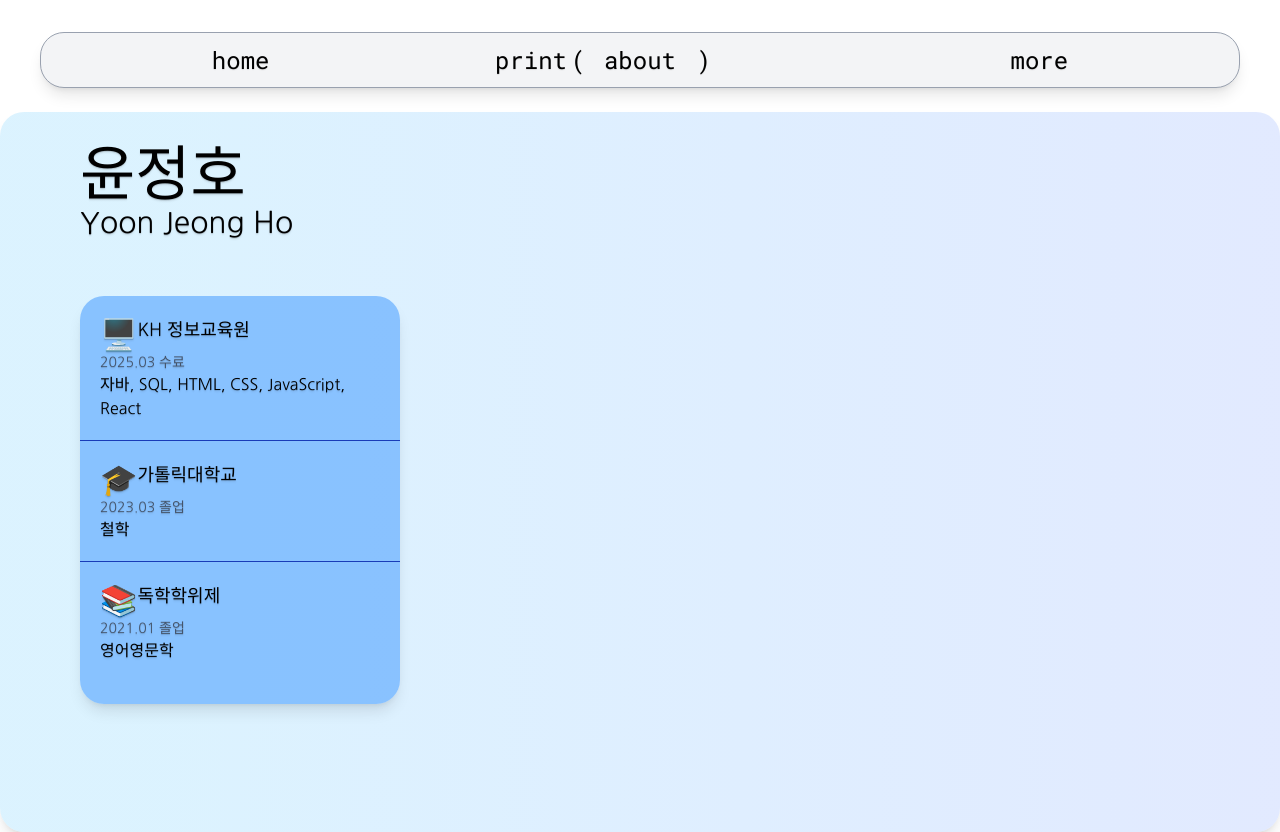
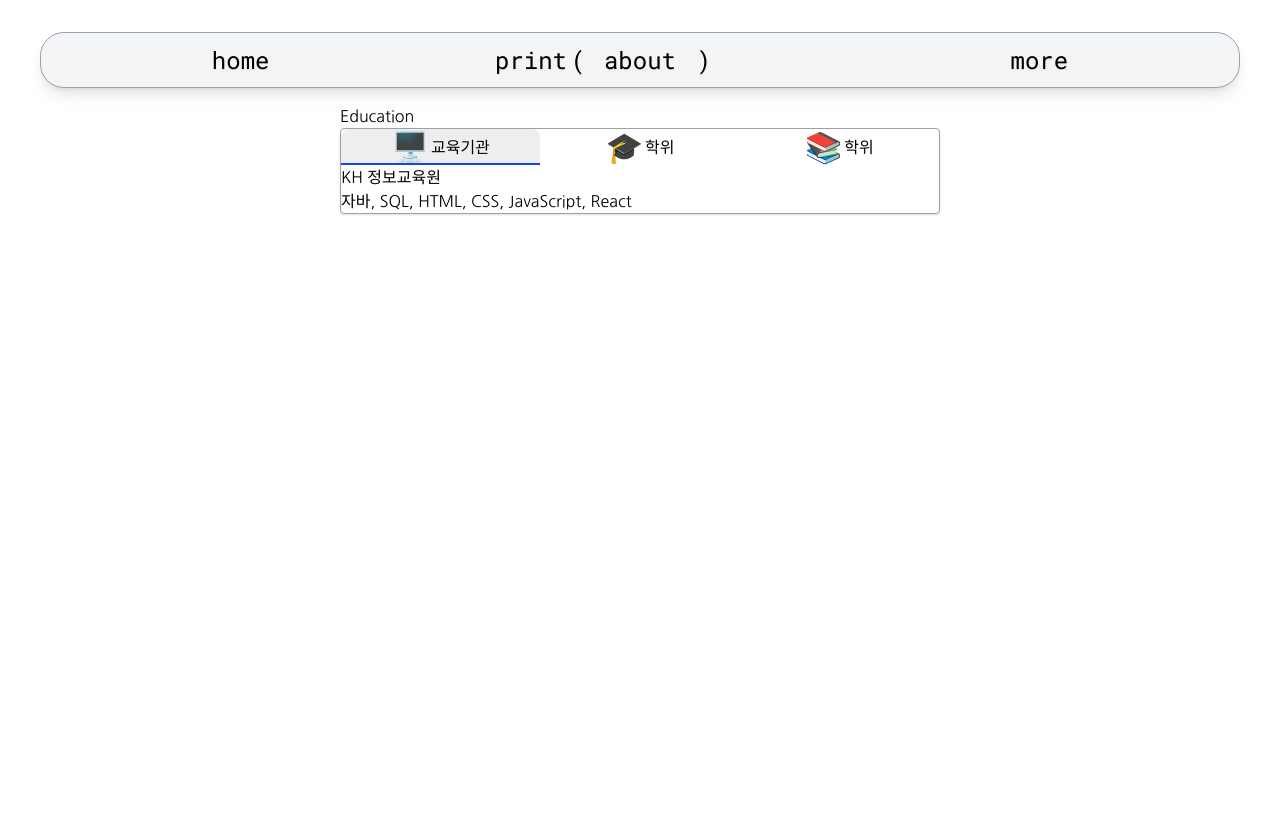
Before and after one commit to yoon-jeong-ho15/yoon-pf, a Next.js app: page /about in a window 1280 px wide. After the commit the page ends 800 px from the top, so only its background shows below. Built offline with nearby package versions, Linux system fonts and the light colour scheme; a web font is replaced by a local one.

Commit message:
Add OldPage and Education components with animations; update page structure

```diff
--- /dev/null
+++ b/src/app/about/old-page.tsx
@@ -0,0 +1,49 @@
+"use client";
+import { useEffect, useState } from "react";
+import Card from "./ui/card";
+
+export default function OldPage() {
+  const [height, setHeight] = useState<string>("9rem");
+  const [bgPosition, setBgPosition] = useState<string>("100% 0");
+
+  useEffect(() => {
+    const heightTimeout = setTimeout(() => {
+      setHeight("45rem");
+
+      const transitionTimeout = setTimeout(() => {
+        setBgPosition("0% 0"); // Move gradient into view
+      }, 1000);
+      return () => clearTimeout(transitionTimeout);
+    }, 1000);
+    return () => clearTimeout(heightTimeout);
+  }, []);
+
+  return (
+    <div
+      className="
+      relative flex flex-col
+      px-20 py-8 mt-6 w-full
+      text-shadow-sm rounded-3xl
+      shadow-lg
+      bg-gradient-to-r
+      from-sky-200/50 from-5% via-indigo-200/50 via-45% to-gray-200/70 to-60%"
+      style={{
+        height: height,
+        backgroundSize: "250% 100%",
+        backgroundPosition: bgPosition,
+        transition: "height 0.4s ease-out, background-position 0.7s ease-out",
+      }}
+    >
+      <div className="relative z-10">
+        <h1 className="text-6xl opacity-0 animate-fade-in">윤정호</h1>
+        <h2
+          className="text-3xl opacity-0 animate-fade-in"
+          style={{ "--delay": "0.3s" } as React.CSSProperties}
+        >
+          Yoon Jeong Ho
+        </h2>
+        <Card />
+      </div>
+    </div>
+  );
+}
--- a/src/app/about/page.tsx
+++ b/src/app/about/page.tsx
@@ -1,49 +1,15 @@
-"use client";
-import { useEffect, useState } from "react";
-import Card from "./ui/card";
+import Education from "./ui/education";
 
-export default function About() {
-  const [height, setHeight] = useState<string>("9rem");
-  const [bgPosition, setBgPosition] = useState<string>("100% 0");
-
-  useEffect(() => {
-    const heightTimeout = setTimeout(() => {
-      setHeight("45rem");
-
-      const transitionTimeout = setTimeout(() => {
-        setBgPosition("0% 0"); // Move gradient into view
-      }, 1000);
-      return () => clearTimeout(transitionTimeout);
-    }, 1000);
-    return () => clearTimeout(heightTimeout);
-  }, []);
-
+export default function Page() {
   return (
-    <div
-      className="
-      relative flex flex-col
-      px-20 py-8 mt-6 w-full
-      text-shadow-sm rounded-3xl
-      shadow-lg
-      bg-gradient-to-r
-      from-sky-200/50 from-5% via-indigo-200/50 via-45% to-gray-200/70 to-60%"
-      style={{
-        height: height,
-        backgroundSize: "250% 100%",
-        backgroundPosition: bgPosition,
-        transition: "height 0.4s ease-out, background-position 0.7s ease-out",
-      }}
-    >
-      <div className="relative z-10">
-        <h1 className="text-6xl opacity-0 animate-fade-in">윤정호</h1>
-        <h2
-          className="text-3xl opacity-0 animate-fade-in"
-          style={{ "--delay": "0.3s" } as React.CSSProperties}
-        >
-          Yoon Jeong Ho
-        </h2>
-        <Card />
+    <>
+      <div className="mt-4 flex w-full justify-center">
+        <div>
+          <h1>Education</h1>
+          <Education />
+        </div>
+        <div></div>
       </div>
-    </div>
+    </>
   );
 }
--- /dev/null
+++ b/src/app/about/ui/education.tsx
@@ -0,0 +1,80 @@
+"use client";
+import { AnimatePresence, motion } from "motion/react";
+import { useState } from "react";
+
+export default function Education() {
+  const [selectedTab, setSelectedTab] = useState(tabs[0]);
+
+  return (
+    <div
+      className="
+      border border-gray-400 rounded
+      shadow w-150 flex flex-col
+      overflow-hidden bg-white
+      "
+    >
+      <nav className="flex list-none w-full">
+        {tabs.map((item) => (
+          <motion.li
+            key={item.title}
+            onClick={() => setSelectedTab(item)}
+            animate={{
+              backgroundColor: item === selectedTab ? "#eee" : "#eee0",
+            }}
+            className="cursor-pointer flex flex-1 justify-center
+            items-center relative rounded-t-lg"
+          >
+            <span className="text-3xl">{item.logo}</span>
+            <span className="ml-0.5">{item.type}</span>
+            {selectedTab === item && (
+              <motion.div
+                layoutId="underline"
+                className="bg-blue-700 h-[2px] bottom-0 right-0 left-0 absolute"
+                transition={{ type: "spring", duration: 0.4, bouncd: 0.2 }}
+              />
+            )}
+          </motion.li>
+        ))}
+      </nav>
+      <div className="flex flex-1">
+        <AnimatePresence>
+          <motion.div
+            className="flex flex-col "
+            key={selectedTab ? selectedTab.title : "empty"}
+            initial={{ y: 20, opacity: 0 }}
+            animate={{ y: 0, opacity: 1 }}
+            exit={{ y: -20, opacity: 0 }}
+            transition={{ duration: 0.2 }}
+          >
+            <span>{selectedTab.title}</span>
+            <span>{selectedTab.description}</span>
+          </motion.div>
+        </AnimatePresence>
+      </div>
+    </div>
+  );
+}
+
+const tabs = [
+  {
+    title: "KH 정보교육원",
+    logo: "🖥️",
+    type: "교육기관",
+    period: "2025.03 수료",
+    description: "자바, SQL, HTML, CSS, JavaScript, React",
+  },
+  {
+    title: "가톨릭대학교",
+    logo: "🎓",
+    type: "학위",
+    period: "2023.03 졸업",
+    description: "철학",
+  },
+  {
+    title: "독학학위제",
+    logo: "📚",
+    type: "학위",
+    period: "2021.01 졸업",
+    description: "영어영문학",
+  },
+];
--- a/src/app/ui/motions/shared-layout-animation.tsx
+++ b/src/app/ui/motions/shared-layout-animation.tsx
@@ -8,9 +8,9 @@ export default function SharedLayoutAnimation() {
   const [selectedTab, setSelectedTab] = useState(tabs[0]);
 
   return (
-    <div style={container}>
-      <nav style={nav}>
-        <ul style={tabsContainer}>
+    <div className="w-[480px] h-[60vh] max-h-[360px] rounded-lg bg-white overflow-hidden shadow-2xl flex flex-col">
+      <nav className="bg-[#fdfdfd] p-[5px_5px_0] rounded-t-lg border-b border-[#eeeeee] h-11">
+        <ul className="list-none p-0 m-0 font-medium text-sm flex w-full">
           {tabs.map((item) => (
             <motion.li
               key={item.label}
@@ -18,16 +18,15 @@ export default function SharedLayoutAnimation() {
               animate={{
                 backgroundColor: item === selectedTab ? "#eee" : "#eee0",
               }}
-              style={tab}
+              className="list-none p-0 m-0 font-medium text-sm rounded-t-md w-full px-[15px] py-[10px] relative bg-white cursor-pointer h-6 flex justify-between items-center flex-1 min-w-0 select-none text-[#0f1115]"
               onClick={() => setSelectedTab(item)}
             >
               {`${item.icon} ${item.label}`}
               {item === selectedTab ? (
                 <motion.div
-                  style={underline}
                   layoutId="underline"
                   id="underline"
-                  className="bg-blue-400"
+                  className="absolute -bottom-[2px] left-0 right-0 h-[2px] bg-blue-400"
                   transition={{
                     type: "spring",
                     duration: 0.3,
@@ -39,7 +38,7 @@ export default function SharedLayoutAnimation() {
           ))}
         </ul>
       </nav>
-      <main style={iconContainer}>
+      <main className="flex justify-center items-center flex-1">
         <AnimatePresence mode="wait">
           <motion.div
             key={selectedTab ? selectedTab.label : "empty"}
@@ -47,7 +46,7 @@ export default function SharedLayoutAnimation() {
             animate={{ y: 0, opacity: 1 }}
             exit={{ y: -10, opacity: 0 }}
             transition={{ duration: 0.2 }}
-            style={icon}
+            className="text-[128px]"
           >
             {selectedTab ? selectedTab.icon : "😋"}
           </motion.div>
@@ -56,87 +55,6 @@ export default function SharedLayoutAnimation() {
     </div>
   );
 }
-
-/**
- * ==============   Styles   ================
- */
-
-const container: React.CSSProperties = {
-  width: 480,
-  height: "60vh",
-  maxHeight: 360,
-  borderRadius: 10,
-  background: "white",
-  overflow: "hidden",
-  boxShadow:
-    "0 1px 1px hsl(0deg 0% 0% / 0.075), 0 2px 2px hsl(0deg 0% 0% / 0.075), 0 4px 4px hsl(0deg 0% 0% / 0.075), 0 8px 8px hsl(0deg 0% 0% / 0.075), 0 16px 16px hsl(0deg 0% 0% / 0.075), 0 2px 2px hsl(0deg 0% 0% / 0.075), 0 4px 4px hsl(0deg 0% 0% / 0.075), 0 8px 8px hsl(0deg 0% 0% / 0.075), 0 16px 16px hsl(0deg 0% 0% / 0.075)",
-  display: "flex",
-  flexDirection: "column",
-};
-
-const nav: React.CSSProperties = {
-  background: "#fdfdfd",
-  padding: "5px 5px 0",
-  borderRadius: "10px",
-  borderBottomLeftRadius: 0,
-  borderBottomRightRadius: 0,
-  borderBottom: "1px solid #eeeeee",
-  height: 44,
-};
-
-const tabsStyles: React.CSSProperties = {
-  listStyle: "none",
-  padding: 0,
-  margin: 0,
-  fontWeight: 500,
-  fontSize: 14,
-};
-
-const tabsContainer: React.CSSProperties = {
-  ...tabsStyles,
-  display: "flex",
-  width: "100%",
-};
-
-const tab: React.CSSProperties = {
-  ...tabsStyles,
-  borderRadius: 5,
-  borderBottomLeftRadius: 0,
-  borderBottomRightRadius: 0,
-  width: "100%",
-  padding: "10px 15px",
-  position: "relative",
-  background: "white",
-  cursor: "pointer",
-  height: 24,
-  display: "flex",
-  justifyContent: "space-between",
-  alignItems: "center",
-  flex: 1,
-  minWidth: 0,
-  userSelect: "none",
-  color: "#0f1115",
-};
-
-const underline: React.CSSProperties = {
-  position: "absolute",
-  bottom: -2,
-  left: 0,
-  right: 0,
-  height: 2,
-  // background: "var(--accent)",
-};
-
-const iconContainer: React.CSSProperties = {
-  display: "flex",
-  justifyContent: "center",
-  alignItems: "center",
-  flex: 1,
-};
-
-const icon: React.CSSProperties = {
-  fontSize: 128,
-};
 
 /**
  * ==============   Data   ================
@@ -152,5 +70,5 @@ const allIngredients = [
   { icon: "🥂", label: "Champers?" },
 ];
 
-// const [tomato, lettuce, cheese, carrot] = allIngredients;
-const tabs = [...allIngredients];
+const [tomato, lettuce, cheese] = allIngredients;
+const tabs = [tomato, lettuce, cheese];
```
Also changed, not shown: tree.txt.
